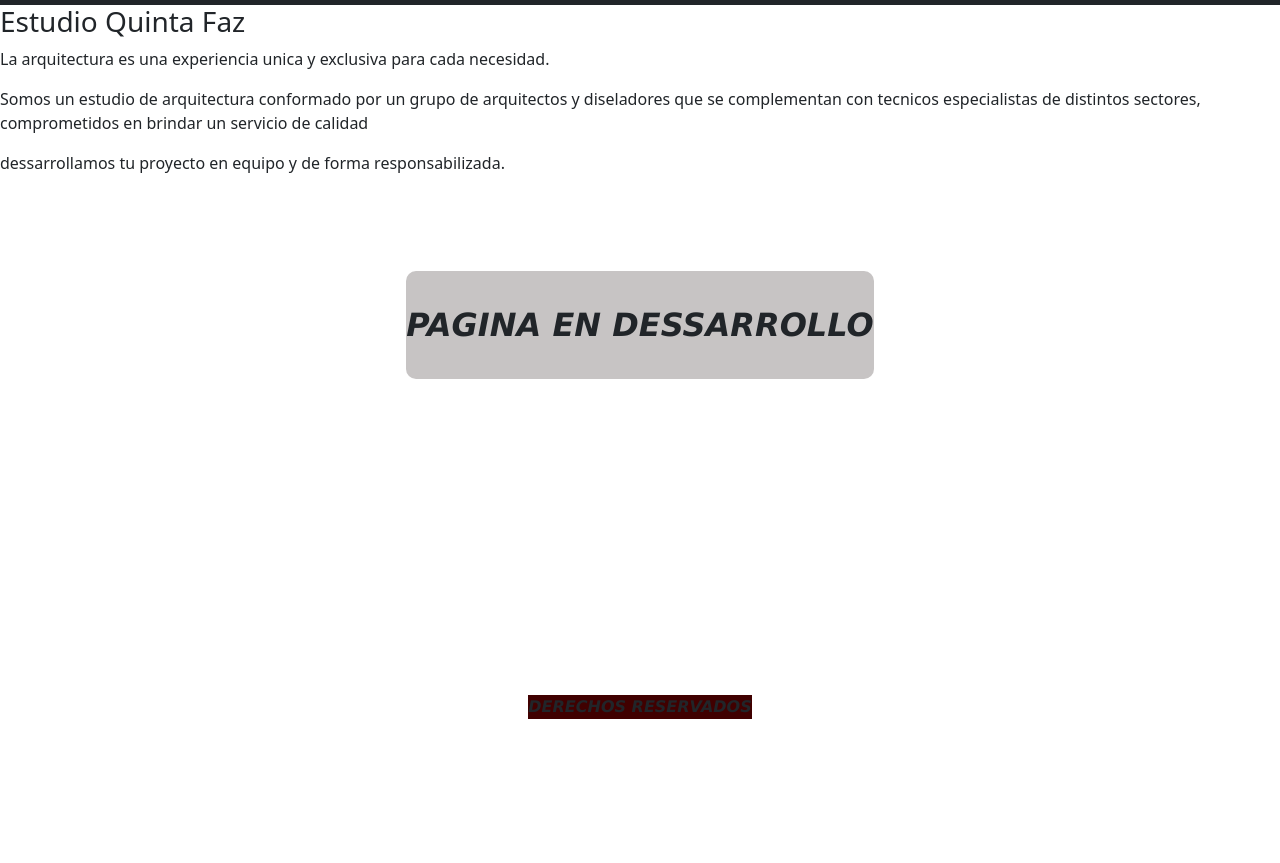
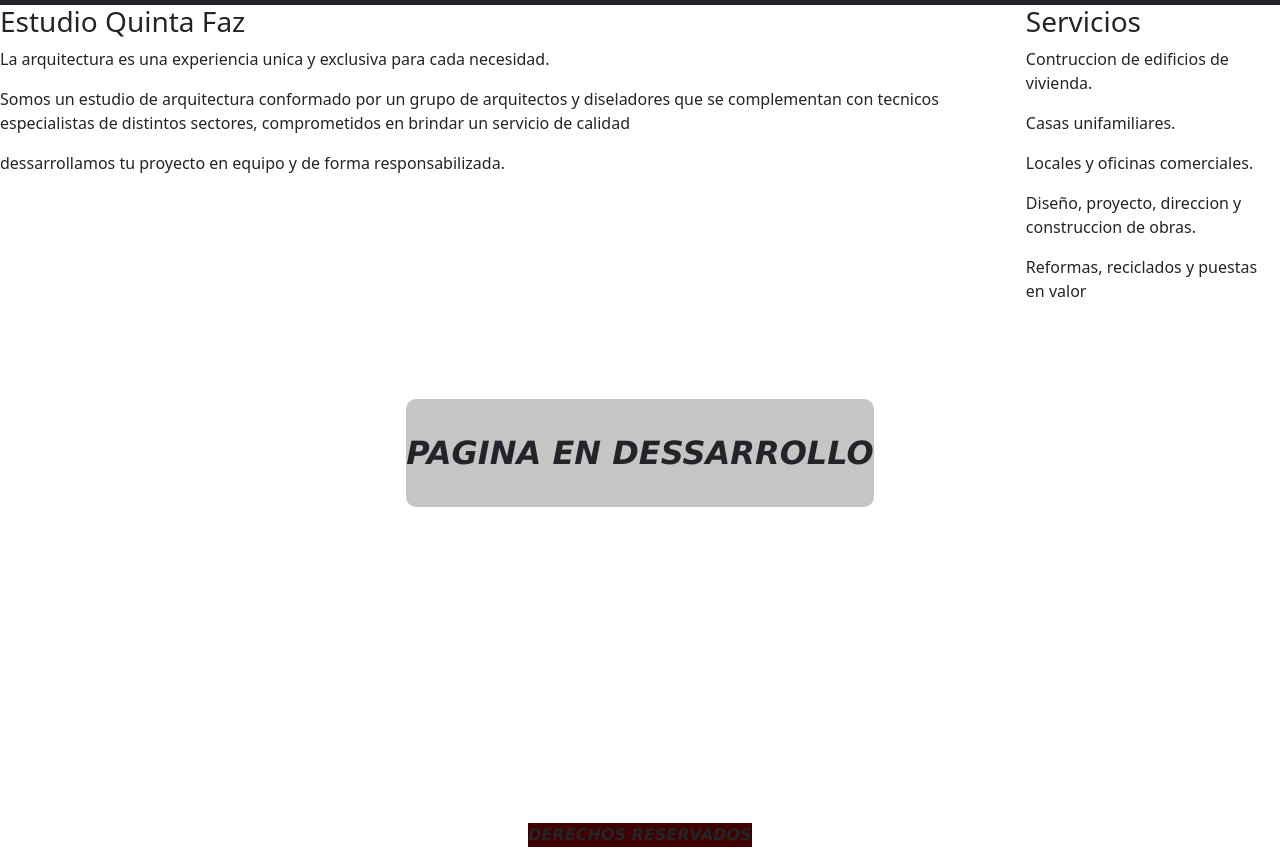
Before and after one commit to DavidIniMeyer/Repo-Sass, a website: page pages/Nosotros.html in a window 1280 px wide. Shown: the part 56-919 px from the top of the page. Before the commit the page ends 800 px from the top, so only its background shows below. Drawn offline with nearby package versions, Linux system fonts and the light colour scheme.

Commit message:
creando pagina nosotros

```diff
--- a/pages/Nosotros.html
+++ b/pages/Nosotros.html
@@ -38,8 +38,8 @@
             </div>
         </nav>
     </header>
-    <div>
-        <div>
+    <div class="divnosotros">
+        <div class="divestudio">
             <h3>
                 Estudio Quinta Faz
             </h3>
@@ -47,8 +47,13 @@
             <p>Somos un estudio de arquitectura conformado por un grupo de arquitectos y diseladores que se complementan con tecnicos especialistas de distintos sectores, comprometidos en brindar un servicio de calidad</p>
             <p>dessarrollamos tu proyecto en equipo y de forma responsabilizada.</p>
         </div>
-        <div>
-
+        <div class="divservicios">
+            <h3>Servicios</h3>
+            <p>Contruccion de edificios de vivienda.</p>
+            <p>Casas unifamiliares.</p>
+            <p>Locales y oficinas comerciales.</p>
+            <p>Diseño, proyecto, direccion y construccion de obras.</p>
+            <p>Reformas, reciclados y puestas en valor</p>
         </div>
     </div>
 
--- /dev/null
+++ b/scss/partials/_nosotros.scss
@@ -0,0 +1,6 @@
+@import "../variables/variables";
+@import "../sass2/mixins";
+
+.divnosotros{
+    display: flex;
+}
--- a/scss/prueba.scss
+++ b/scss/prueba.scss
@@ -5,6 +5,8 @@
 @import "partials/footer";
 @import "partials/body";
 @import "partials/contactos";
+@import "partials/nosotros";
+
 *{
     margin: 0;
     padding: 0;
```
Also changed, not shown: css/prueba.css.
